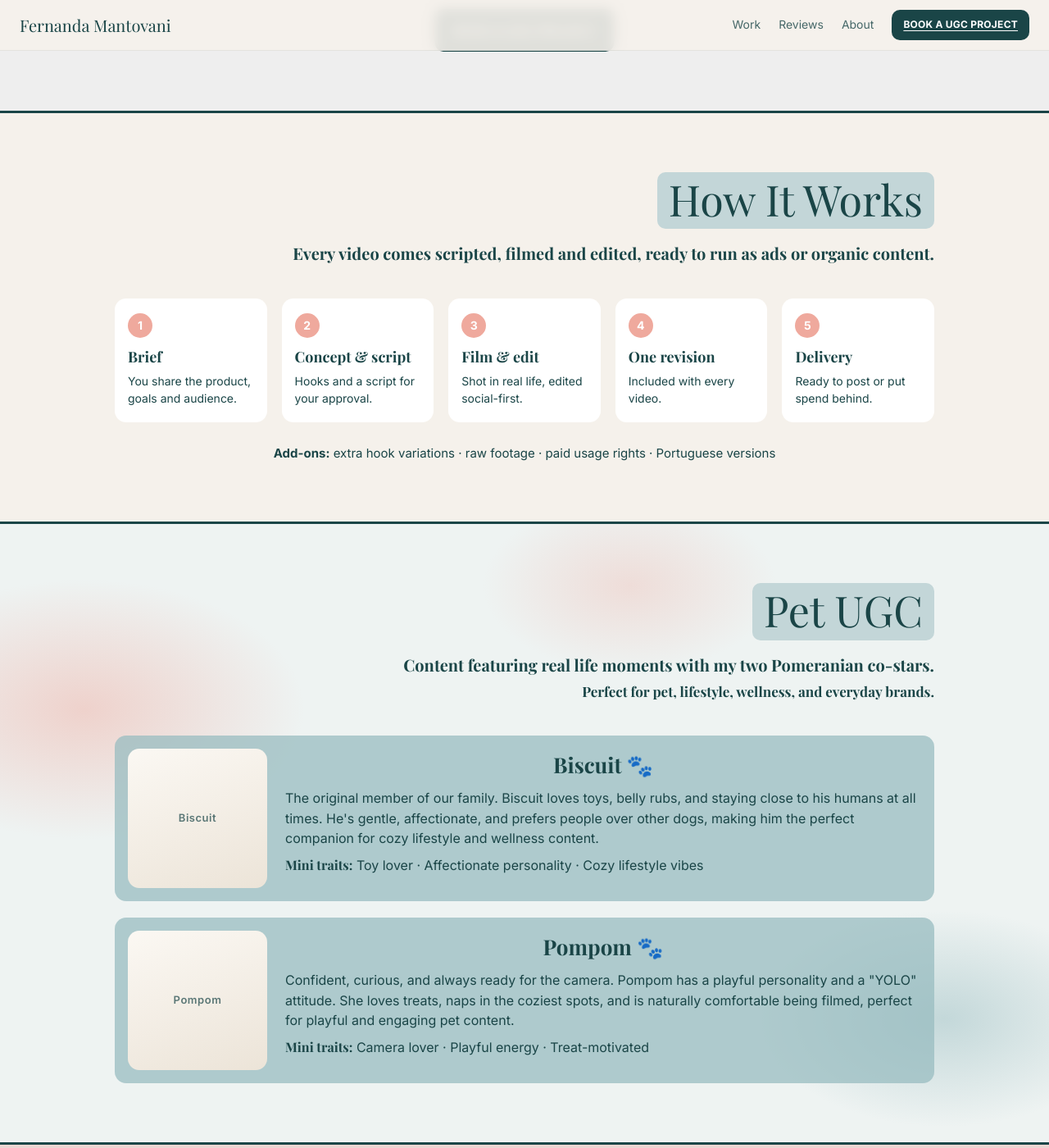
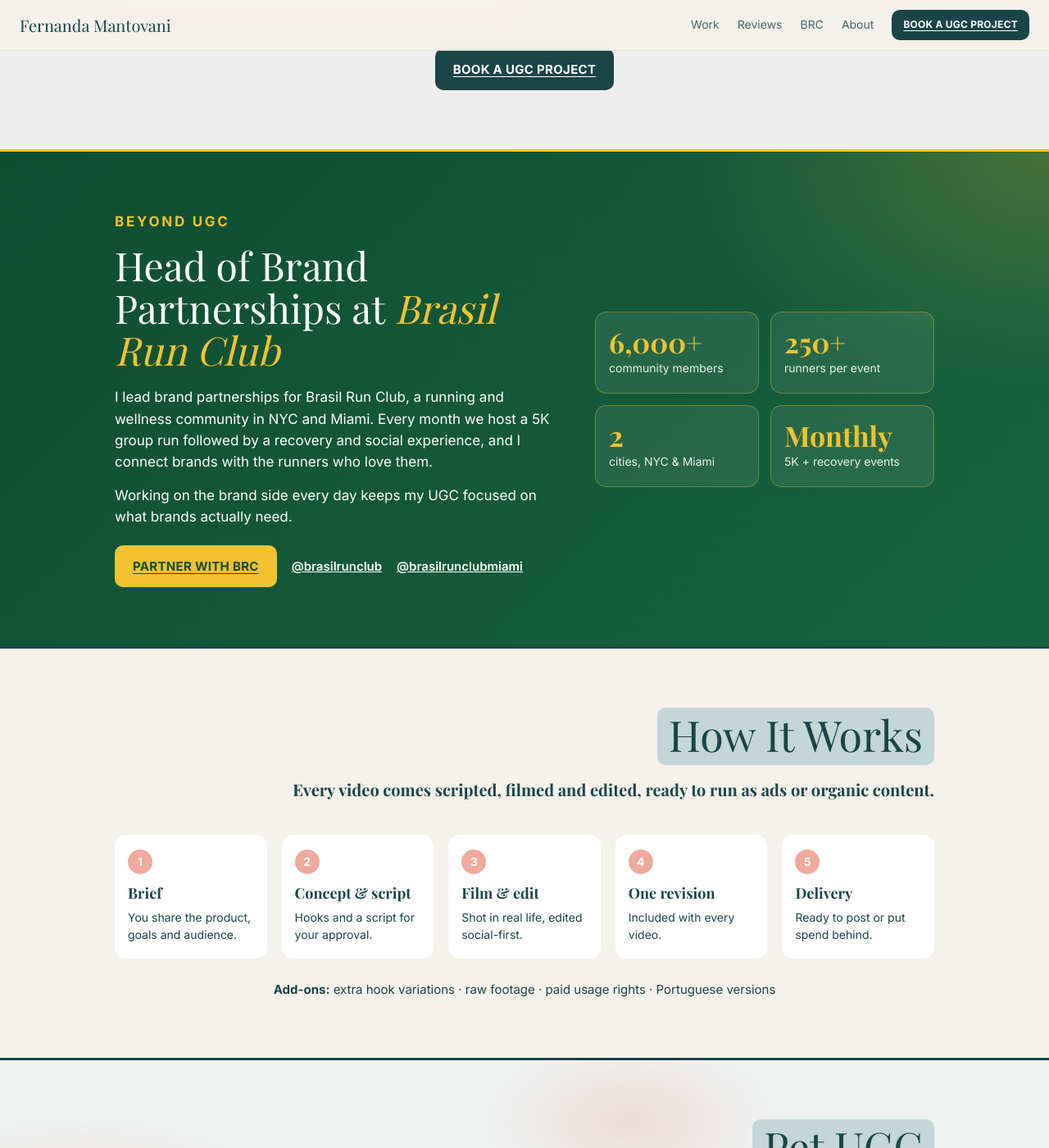
Before and after one commit to mantovaninanda/letsfdoit, a Jekyll site: the page built from index.html, in a window 1280 px wide and 1400 px high, scrolled down 6422 px. Shown: the whole window at 82% size. Built offline with Jekyll 4.4.1, drawn with Linux system fonts in a browser that asks for light colours; some web fonts are replaced; a script that is not in the unit is left out; some of the changed text lies outside the part shown.

Commit message:
Highlight her Head of Brand Partnerships role at Brasil Run Club
Hero badge plus a green and yellow BRC section after the testimonials,
with community stats and a partner CTA. Data lives in _data/brc.yml.

```diff
--- /dev/null
+++ b/_data/brc.yml
@@ -0,0 +1,15 @@
+# Brasil Run Club highlight. Numbers are the August 2026 figures used in BRC DMs; confirm with Fernanda before changing.
+title: Head of Brand Partnerships
+org: Brasil Run Club
+instagram: brasilrunclub
+instagram_miami: brasilrunclubmiami
+email: fernanda.mantovani@brasilrunclub.com   # public on her Linktree
+stats:
+  - value: "6,000+"
+    label: community members
+  - value: "250+"
+    label: runners per event
+  - value: "2"
+    label: cities, NYC &amp; Miami
+  - value: "Monthly"
+    label: 5K + recovery events
--- a/_includes/nav.html
+++ b/_includes/nav.html
@@ -3,6 +3,7 @@
   <nav class="nav-links" aria-label="Sections">
     <a href="#work">Work</a>
     <a href="#reviews">Reviews</a>
+    <a href="#brc">BRC</a>
     <a href="#about">About</a>
     <a class="btn btn-small" href="#contact">Book a UGC project</a>
   </nav>
--- a/assets/css/main.css
+++ b/assets/css/main.css
@@ -145,6 +145,29 @@ h1, h2, h3 { font-family: var(--serif); font-weight: 400; margin: 0; }
 .quote blockquote { margin: 0 0 12px; font-family: var(--serif); font-size: 18px; line-height: 1.5; }
 .quote figcaption { font-size: 14px; }
 
+/* ---------- brasil run club highlight ---------- */
+:root { --brc-green: #0f4d33; --brc-green-2: #17633f; --brc-yellow: #f2c230; }
+.brc-badge { display: inline-flex; align-items: center; gap: 8px; margin: 12px auto 0; padding: 7px 14px; border-radius: 999px;
+             background: var(--brc-green); color: #fff; text-decoration: none; font-size: 14px; box-shadow: 0 6px 16px rgba(15, 77, 51, .25); }
+.brc-badge strong { color: var(--brc-yellow); }
+.brc-dot { width: 9px; height: 9px; border-radius: 50%; background: var(--brc-yellow); box-shadow: 0 0 0 3px rgba(242, 194, 48, .3); }
+.brc { color: #fff; border-top-color: var(--brc-yellow);
+       background: radial-gradient(60% 80% at 100% 0%, rgba(242, 194, 48, .22), transparent 60%),
+                   linear-gradient(135deg, var(--brc-green) 0%, var(--brc-green-2) 100%); }
+.brc-grid { display: grid; grid-template-columns: 1.3fr 1fr; gap: 48px; align-items: center; }
+.brc-eyebrow { text-transform: uppercase; letter-spacing: .16em; font-size: 12px; font-weight: 700; color: var(--brc-yellow); margin: 0 0 10px; }
+.brc h2 { font-size: clamp(32px, 4.4vw, 48px); line-height: 1.08; margin-bottom: 18px; }
+.brc h2 span { color: var(--brc-yellow); font-style: italic; }
+.brc-copy p { font-size: 17px; margin: 0 0 14px; max-width: 560px; }
+.brc-actions { display: flex; flex-wrap: wrap; align-items: center; gap: 12px 18px; margin-top: 22px; }
+.btn-brc { background: var(--brc-yellow); color: var(--brc-green); }
+.btn-brc:hover { background: #ffd451; }
+.brc-link { font-weight: 600; font-size: 15px; color: #fff; }
+.brc-stats { list-style: none; margin: 0; padding: 0; display: grid; grid-template-columns: 1fr 1fr; gap: 14px; }
+.brc-stats li { background: rgba(255, 255, 255, .08); border: 1px solid rgba(242, 194, 48, .35); border-radius: 14px; padding: 18px 16px; }
+.brc-stats strong { display: block; font-family: var(--serif); font-size: 34px; color: var(--brc-yellow); line-height: 1.1; }
+.brc-stats span { font-size: 14px; opacity: .9; }
+
 /* ---------- process ---------- */
 .process { background: var(--cream); }
 .steps { list-style: none; margin: 0; padding: 0; display: grid; grid-template-columns: repeat(5, 1fr); gap: 18px; }
@@ -208,7 +231,7 @@ h1, h2, h3 { font-family: var(--serif); font-weight: 400; margin: 0; }
   .hero-reel { width: 100%; max-width: 260px; margin: 0 auto; }
   .hit-play { position: static; display: table; margin: 10px auto 0; }
   .work-grid { grid-template-columns: repeat(2, 1fr); gap: 28px 20px; }
-  .trust-grid, .about-grid, .contact-grid { grid-template-columns: 1fr; }
+  .trust-grid, .about-grid, .contact-grid, .brc-grid { grid-template-columns: 1fr; }
   .steps { grid-template-columns: repeat(2, 1fr); }
   .photo-grid { grid-template-columns: repeat(3, 1fr); }
   .quotes { grid-template-columns: 1fr; }
--- a/index.html
+++ b/index.html
@@ -18,6 +18,7 @@ layout: default
       <p class="hero-pill">Blending UX, psychology &amp; lifestyle to create content that makes <strong>real impact</strong>.</p>
       <p class="hero-loc"><svg viewBox="0 0 24 24" aria-hidden="true"><path d="M12 22s7-7.2 7-12a7 7 0 1 0-14 0c0 4.8 7 12 7 12z" fill="currentColor"/><circle cx="12" cy="10" r="2.5" fill="#fff"/></svg> Miami</p>
       <p class="hero-cred"><em><strong>UGC Mastery Academy</strong></em> graduate<br><span>Trained by Sydney Mohni: NYC billboard-featured creator</span></p>
+      <a class="brc-badge" href="#brc"><span class="brc-dot" aria-hidden="true"></span>{{ site.data.brc.title }} · <strong>{{ site.data.brc.org }}</strong></a>
       <hr class="hero-rule">
       {% include socials.html %}
       <a class="btn" href="#contact">Book a UGC project</a>
@@ -139,6 +140,27 @@ layout: default
       {% endfor %}
     </div>
     <div class="center"><a class="btn" href="#contact">Book a UGC project</a></div>
+  </div>
+</section>
+
+<!-- ============ BRASIL RUN CLUB ============ -->
+{% assign brc = site.data.brc %}
+<section class="section brc" id="brc">
+  <div class="wrap brc-grid">
+    <div class="brc-copy">
+      <p class="brc-eyebrow">Beyond UGC</p>
+      <h2>{{ brc.title }} at <span>{{ brc.org }}</span></h2>
+      <p>I lead brand partnerships for Brasil Run Club, a running and wellness community in NYC and Miami. Every month we host a 5K group run followed by a recovery and social experience, and I connect brands with the runners who love them.</p>
+      <p>Working on the brand side every day keeps my UGC focused on what brands actually need.</p>
+      <div class="brc-actions">
+        <a class="btn btn-brc" href="mailto:{{ brc.email }}?subject=Brasil%20Run%20Club%20partnership">Partner with BRC</a>
+        <a class="brc-link" href="https://www.instagram.com/{{ brc.instagram }}/" target="_blank" rel="noopener">@{{ brc.instagram }}</a>
+        <a class="brc-link" href="https://www.instagram.com/{{ brc.instagram_miami }}/" target="_blank" rel="noopener">@{{ brc.instagram_miami }}</a>
+      </div>
+    </div>
+    <ul class="brc-stats">
+      {% for st in brc.stats %}<li><strong>{{ st.value }}</strong><span>{{ st.label }}</span></li>{% endfor %}
+    </ul>
   </div>
 </section>
 
```
Also changed, not shown: CLAUDE.md (+1 -0 lines).
